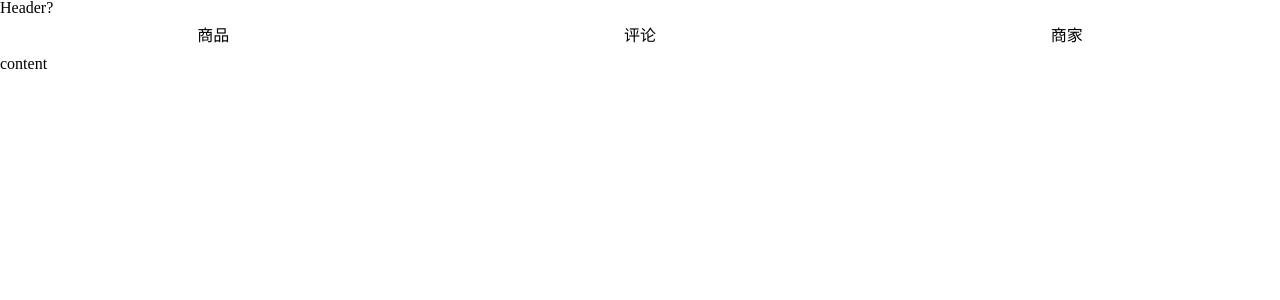
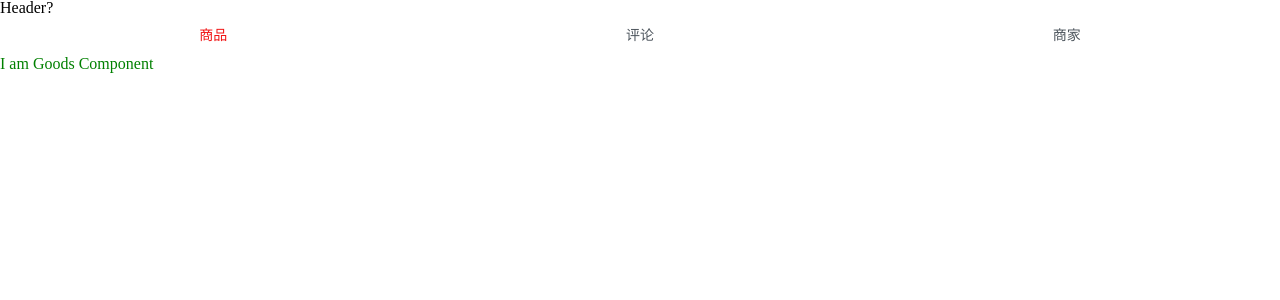
Before and after one commit to tearf001/vue-medical, a Vue app: page /#/goods in a window 1280 px wide. Shown: the top 300 px of the page. Built offline with nearby package versions, Linux system fonts and the light colour scheme.

Commit message:
'增加路由信息'

```diff
--- a/src/App.vue
+++ b/src/App.vue
@@ -2,11 +2,17 @@
   <div id="app">
     <v-header></v-header>
     <div class="tab">
-      <div class="tab-item">商品</div>
-      <div class="tab-item">评论</div>
-      <div class="tab-item">商家</div>
+      <div class="tab-item">
+        <router-link to="/goods" class="tab-item-link">商品</router-link>
+      </div>
+      <div class="tab-item">
+        <router-link to="/ratings" class="tab-item-link">评论</router-link>
+      </div>
+      <div class="tab-item">
+        <router-link to="/seller" class="tab-item-link">商家</router-link>
+      </div>
     </div>
-    <div class="content">content</div>
+    <router-view class="content"></router-view>
   </div>
 </template>
 
@@ -29,4 +35,11 @@
       .tab-item
         flex:1
         text-align: center
+        .tab-item-link
+          display: block
+          font-size: 14px
+          color: rgb(77, 85, 93)
+        .active
+          color: rgb(240, 20, 20)
+
 </style>
--- /dev/null
+++ b/src/components/goods/goods.vue
@@ -0,0 +1,12 @@
+<template>
+  <div>I am Goods Component</div>
+</template>
+
+<script>
+  export default {};
+</script>
+
+<style lang="stylus" rel="stylesheet/stylus" scoped>
+ div
+   color:green
+</style>
--- /dev/null
+++ b/src/components/ratings/ratings.vue
@@ -0,0 +1,12 @@
+<template>
+  <div>I am Ratings Component</div>
+</template>
+
+<script>
+  export default {};
+</script>
+
+<style lang="stylus" rel="stylesheet/stylus" scoped>
+  div
+    color:orange
+</style>
--- /dev/null
+++ b/src/components/seller/seller.vue
@@ -0,0 +1,12 @@
+<template>
+  <div>I am Seller Component</div>
+</template>
+
+<script>
+  export default {};
+</script>
+
+<style lang="stylus" rel="stylesheet/stylus" scoped>
+  div
+    color:pink
+</style>
--- a/src/router/index.js
+++ b/src/router/index.js
@@ -1,3 +1,25 @@
-// import Router from 'vue-router';
-//
-// export default new Router({});
+import Router from 'vue-router';
+import Vue from 'vue';
+
+import Goods from 'components/goods/goods';
+import Ratings from 'components/ratings/ratings';
+import Seller from 'components/seller/seller';
+
+Vue.use(Router);
+const routes = [{
+  path: '/',
+  redirect: '/goods'
+}, {
+  path: '/goods',
+  component: Goods
+}, {
+  path: '/ratings',
+  component: Ratings
+}, {
+  path: '/seller',
+  component: Seller
+}];
+export default new Router({
+  routes,
+  linkActiveClass: 'active'
+});
```
